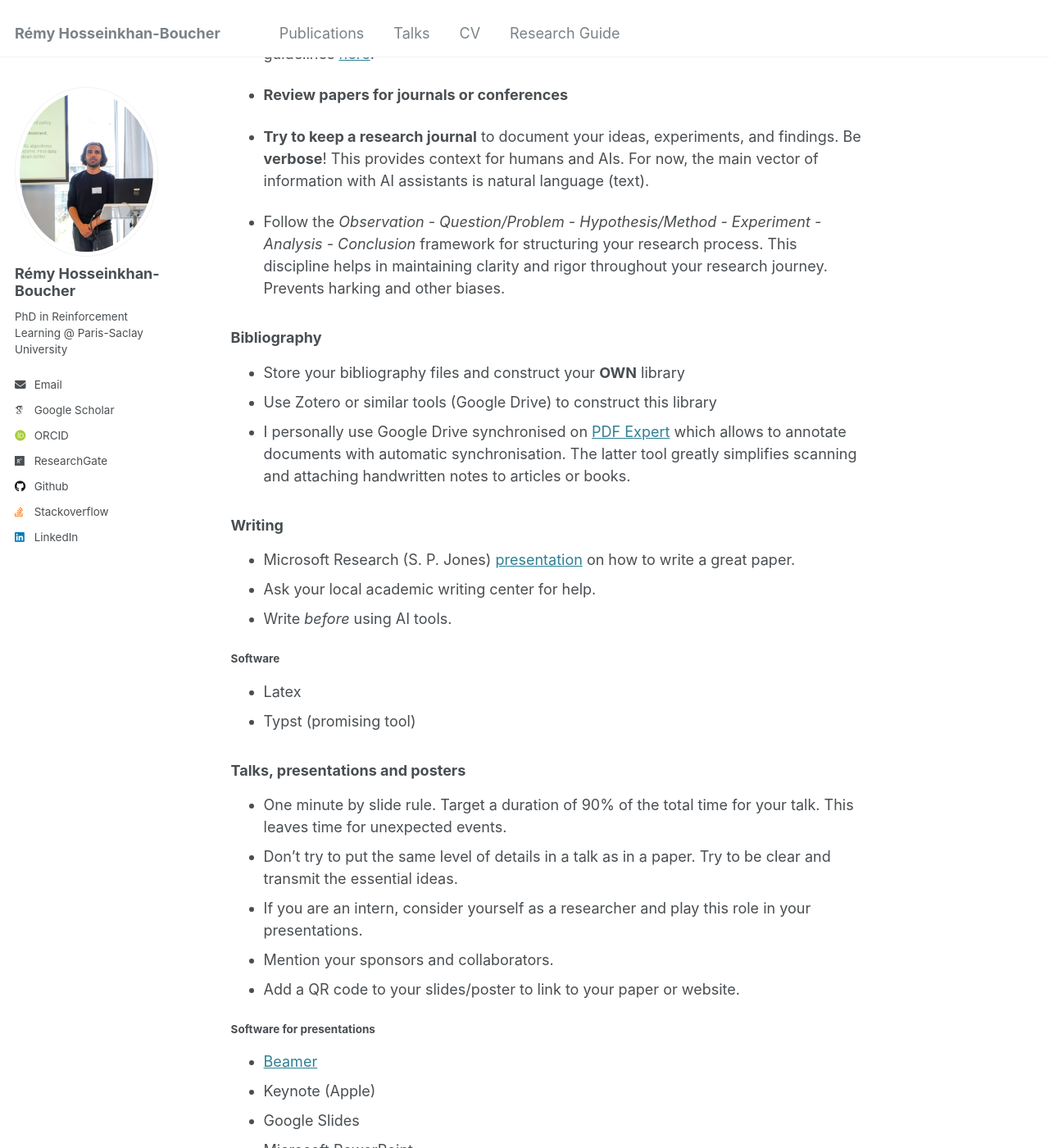
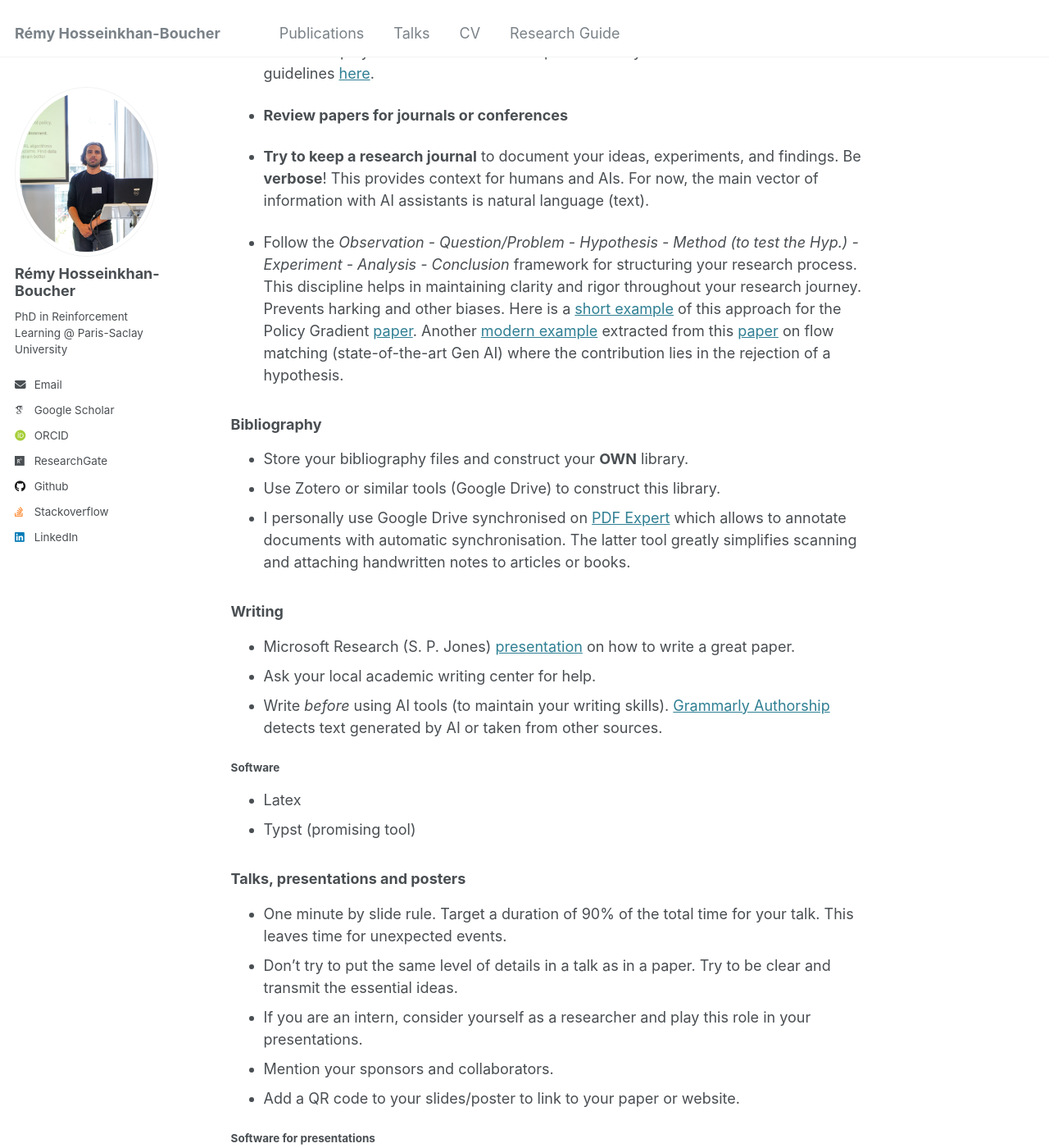
Before and after one commit to ReHoss/rehoss.github.io, a Jekyll site: the page built from _pages/machine_learning_scientist_guide.md, in a window 1280 px wide and 1400 px high, scrolled down 1137 px. Shown: the whole window at 82% size. Built offline with Jekyll 4.4.1, drawn with Linux system fonts in a browser that asks for light colours; some web fonts are replaced; some of the changed text lies outside the part shown.

Commit message:
Update ML guide

```diff
--- a/_pages/machine_learning_scientist_guide.md
+++ b/_pages/machine_learning_scientist_guide.md
@@ -9,11 +9,13 @@ They have been gathered from many sources collected over time (blog posts, artic
 
 
 ## 🧠 Mindset
-- Always be open to new knowledge (see P. Kidger's detailed [blog post](https://kidger.site/thoughts/just-know-stuff/))
-- Make contacts and don't be shy to interact with anyone
-- Critical thinking and humility
+- Always be open to new knowledge (see P. Kidger's detailed [blog post](https://kidger.site/thoughts/just-know-stuff/)).
+- Make contacts and don't be shy to interact with anyone.
+- Critical thinking and humility.
 
 <br>
+<hr style="width:50%; margin-left:auto; margin-right:auto; border:0; border-top: 1px solid #000;">
+
 
 ## 🔬 Research
 ### Approach
@@ -38,12 +40,13 @@ A nice [paper](https://arxiv.org/abs/1904.07633) on the topic in Deep Learning.
 - **Try to keep a research journal** to document your ideas, experiments, and findings.
 Be **verbose**! This provides context for humans and AIs. For now, the main vector of information with AI assistants is natural language (text).
 
-- Follow the _Observation - Question/Problem - Hypothesis/Method - Experiment - Analysis - Conclusion_ framework for structuring your research process.
+- Follow the _Observation - Question/Problem - Hypothesis - Method (to test the Hyp.) - Experiment - Analysis - Conclusion_ framework for structuring your research process.
 This discipline helps in maintaining clarity and rigor throughout your research journey. Prevents harking and other biases.
+Here is a [short example]({{ site.baseurl }} /example/example_scientific_methodology_policy_gradient.md) of this approach for the Policy Gradient [paper](https://proceedings.neurips.cc/paper_files/paper/1999/file/464d828b85b0bed98e80ade0a5c43b0f-Paper.pdf). Another [modern example]({{ site.baseurl }} /example/example_scientific_methodology_flow_matching_bertrand.md) extracted from this [paper](https://arxiv.org/abs/2506.03719) on flow matching (state-of-the-art Gen AI) where the contribution lies in the rejection of a hypothesis.
 
 ### Bibliography
-- Store your bibliography files and construct your **OWN** library
-- Use Zotero or similar tools (Google Drive) to construct this library
+- Store your bibliography files and construct your **OWN** library.
+- Use Zotero or similar tools (Google Drive) to construct this library.
 - I personally use Google Drive synchronised on [PDF Expert](https://pdfexpert.com/) which allows to annotate documents with automatic synchronisation.
 The latter tool greatly simplifies scanning and attaching handwritten notes to articles or books.
 
@@ -51,7 +54,7 @@ The latter tool greatly simplifies scanning and attaching handwritten notes to a
 ### Writing
 - Microsoft Research (S. P. Jones) [presentation](https://www.microsoft.com/en-us/research/academic-program/write-great-research-paper/) on how to write a great paper.
 - Ask your local academic writing center for help.
-- Write *before* using AI tools.
+- Write *before* using AI tools (to maintain your writing skills). [Grammarly Authorship](https://www.grammarly.com/authorship) detects text generated by AI or taken from other sources.
 
 #### Software
 - Latex
@@ -106,6 +109,7 @@ Some notable mentions are:
 - Terrence Tao [blog](https://terrytao.wordpress.com/).
 
 <br>
+<hr style="width:50%; margin-left:auto; margin-right:auto; border:0; border-top: 1px solid #000;">
 
 ## 🧑‍💻 Programming practices and software tools
 
@@ -128,8 +132,8 @@ _Following those principles eliminate lots of bugs and thus reduces **uncertaint
 - Use configuration files (YAML, JSON, TOML, etc.). Possibly use schemas to validate them.
 - Add timestamps everywhere !
 - Experiment trackers MLFlow, [Hydra](https://hydra.cc/), [Weights & Biases](https://wandb.ai/site)
-- Create a repository containing all your meeting reports and others documents you produce
-- Monitoring is key: visualise your results as much as possible
+- Create a repository containing all your meeting reports and others documents you produce.
+- Monitoring is key: visualise your results as much as possible.
 
 ### Software Engineering
 - Git
@@ -140,7 +144,9 @@ _Following those principles eliminate lots of bugs and thus reduces **uncertaint
 - [Slurm](https://slurm.schedmd.com/documentation.html)
 
 <br>
+<hr style="width:50%; margin-left:auto; margin-right:auto; border:0; border-top: 1px solid #000;">
 
 ## 🧑‍🏫 Teaching
-- Prepare your lectures in advance
-- Use your website to share materials
+- Prepare your lectures in advance.
+- Follow training on how to teach effectively.
+- Use your website to share materials.
```
Also changed, not shown: _pages/example/example_scientific_methodology_flow_matching_bertrand.md (added, +9 -0 lines), _pages/example/example_scientific_methodology_policy_gradient.md (added, +9 -0 lines).
